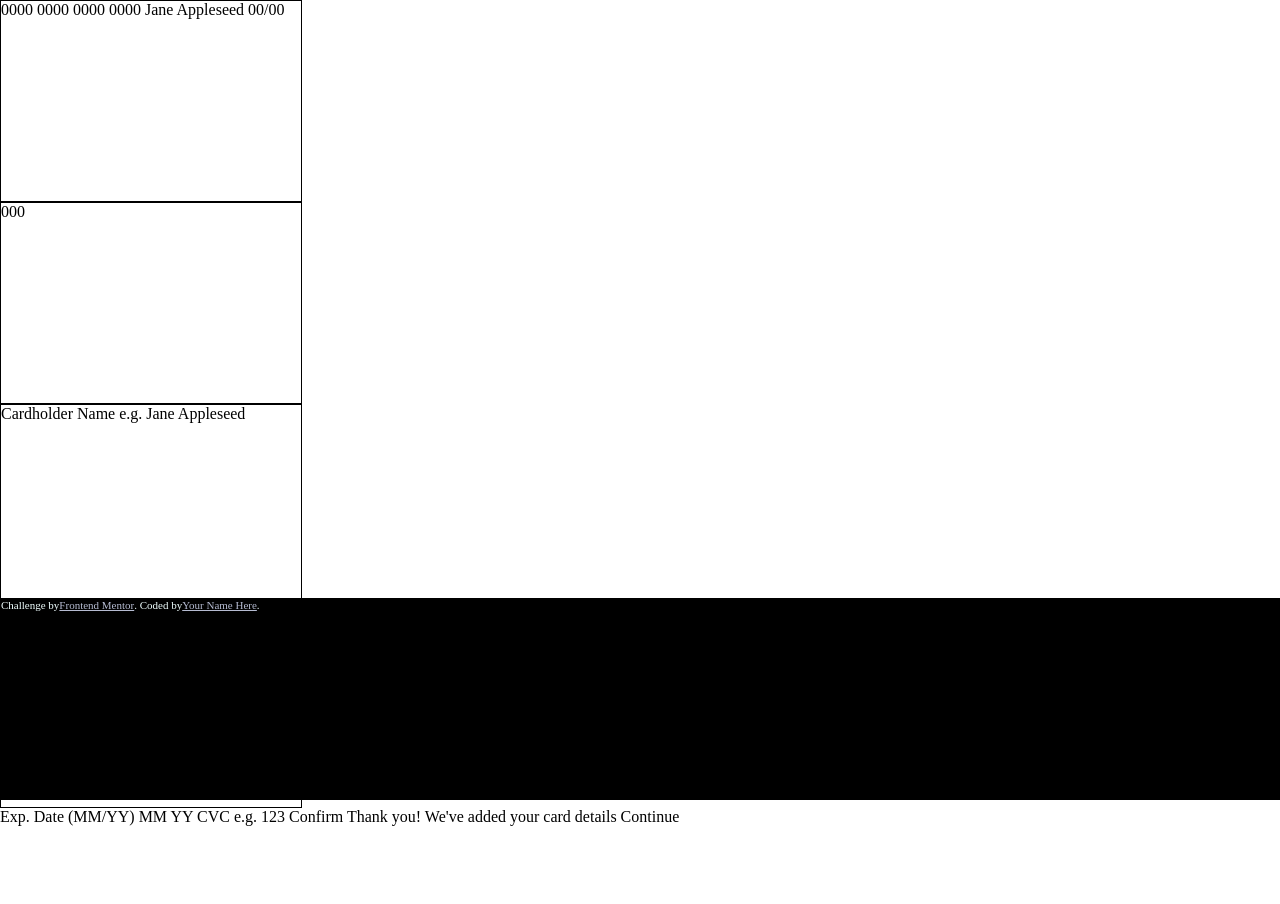
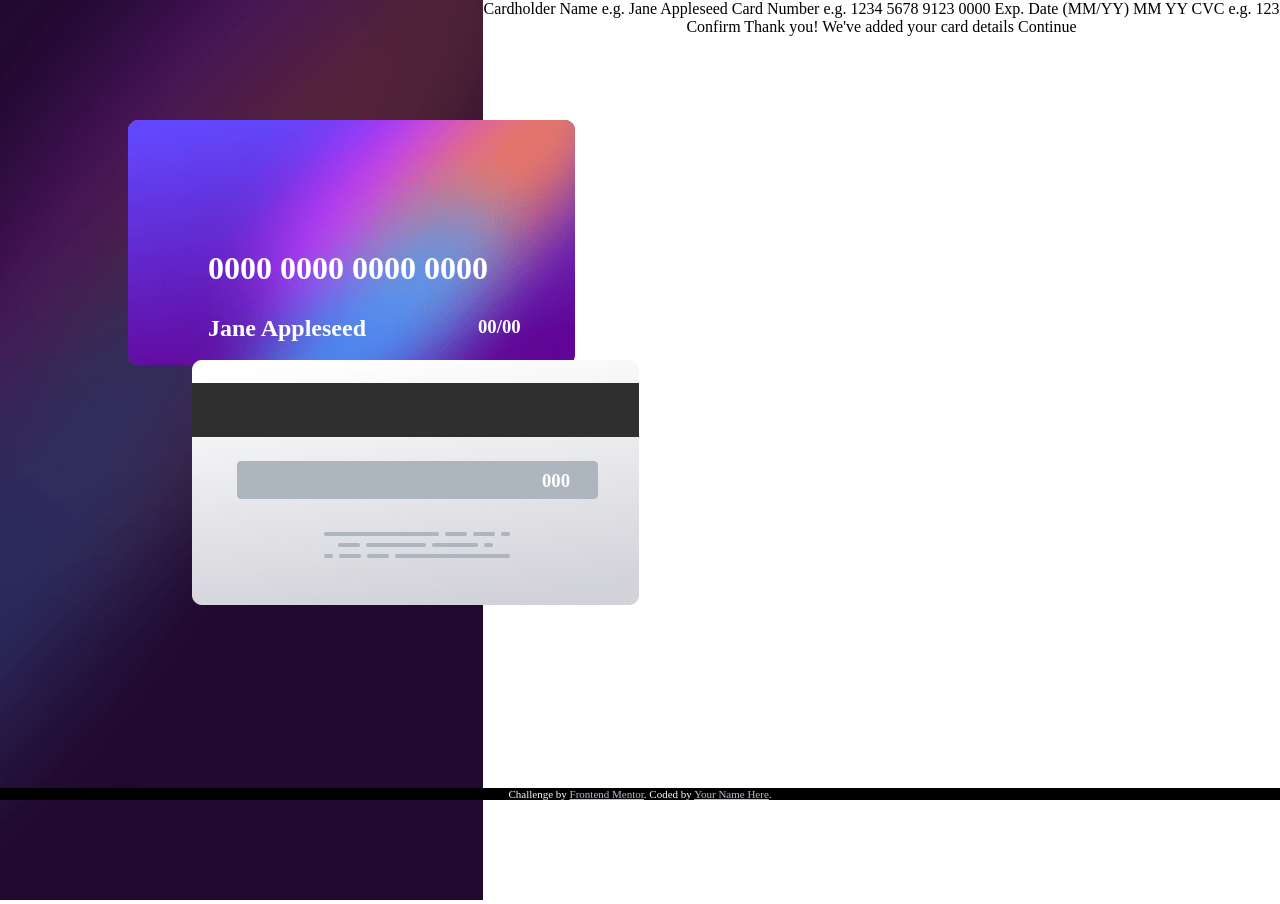
Before and after one commit to LeandroCastilhoGomes/interactive-card-details-form-main, a plain HTML site: page index.html in a window 1280 px wide. Before the commit the page ends 826 px from the top, so only its background shows below. Drawn offline with Linux system fonts and the light colour scheme.

Commit message:
ajustando o visual com css

```diff
--- a/estilo/style.css
+++ b/estilo/style.css
@@ -3,11 +3,55 @@
     padding: 0px;
 }
 
-div {
+#container {
     display: flex;
-    border: 1px solid black;
-    width: 300px;
-    height: 200px;
+}
+
+#cardback {
+    position: absolute;
+    left: 15%;
+    top: 45%;
+}
+
+#cardback > h3 {
+    position: absolute;
+    color: white;
+    top: 110px;
+    left: 350px;
+}
+
+#cardfrente {
+    position: absolute;
+    left: 10%;
+    top: 15%;
+}
+
+h1 {
+    position: absolute;
+    color: white;
+    top: 130px;
+    left: 80px;
+}
+
+h2 {
+    position: absolute;
+    color: white;
+    top: 195px;
+    left: 80px;
+}
+
+h3 {
+    position: absolute;
+    color: white;
+    top: 196px;
+    left: 350px;
+}
+
+#form {
+    /* background-color: bisque; */
+    text-align: center;
+    /* height: 100vh; */
+    /* width: 60vw; */
 }
 
 footer {
--- a/index.html
+++ b/index.html
@@ -13,40 +13,41 @@
 <body>
 <main>
 
+    <div id="container">
+      <div id="cards">
+        <picture>
+          <source media="(max-width: 650px)" srcset="images/bg-main-mobile.png">
+          <img src="images/bg-main-desktop.png" alt="">
+        </picture>
         <div id="cardfrente">
-      0000 0000 0000 0000
-      Jane Appleseed
-      00/00
+          <img src="images/bg-card-front.png" alt="">
+          <h1>0000 0000 0000 0000</h1>
+          <h2>Jane Appleseed</h2>
+          <h3>00/00</h3>
         </div>
-
         <div id="cardback">
-      000
+          <img src="images/bg-card-back.png" alt="">
+          <h3>000</h3>
         </div>
-
-    <div>
+      </div>
+      <div id="form">
         Cardholder Name
         e.g. Jane Appleseed
-    </div>
-
-    <div>
         Card Number
         e.g. 1234 5678 9123 0000
-    </div>
-
         Exp. Date (MM/YY)
         MM
         YY
-
         CVC
         e.g. 123
-
         Confirm
-
-    <!-- Completed state start -->
 
         Thank you!
         We've added your card details
         Continue
+      </div>
+    </div>
+
 
 </main>
   <footer>
```
Lines whose indentation alone changed are shown as unchanged.
